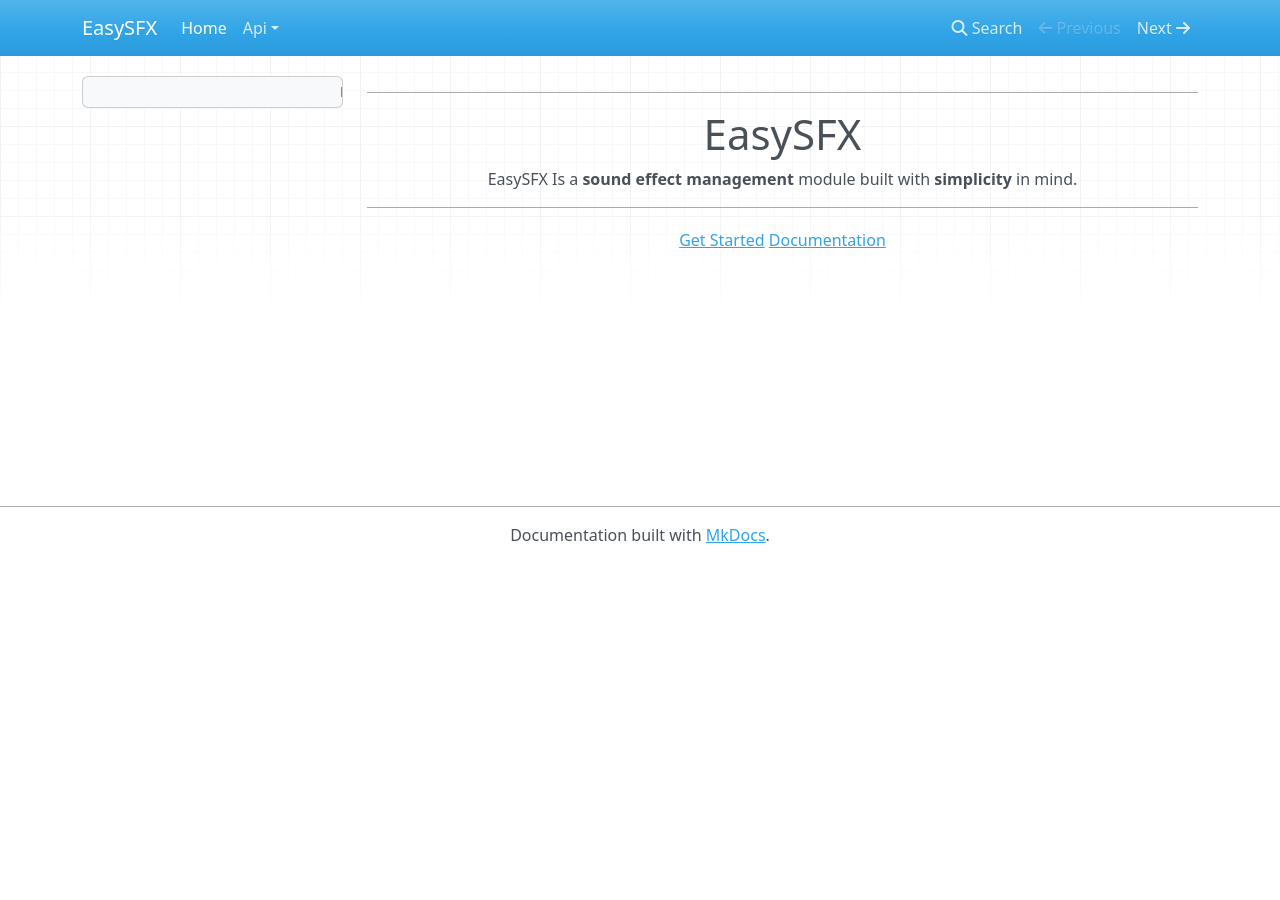
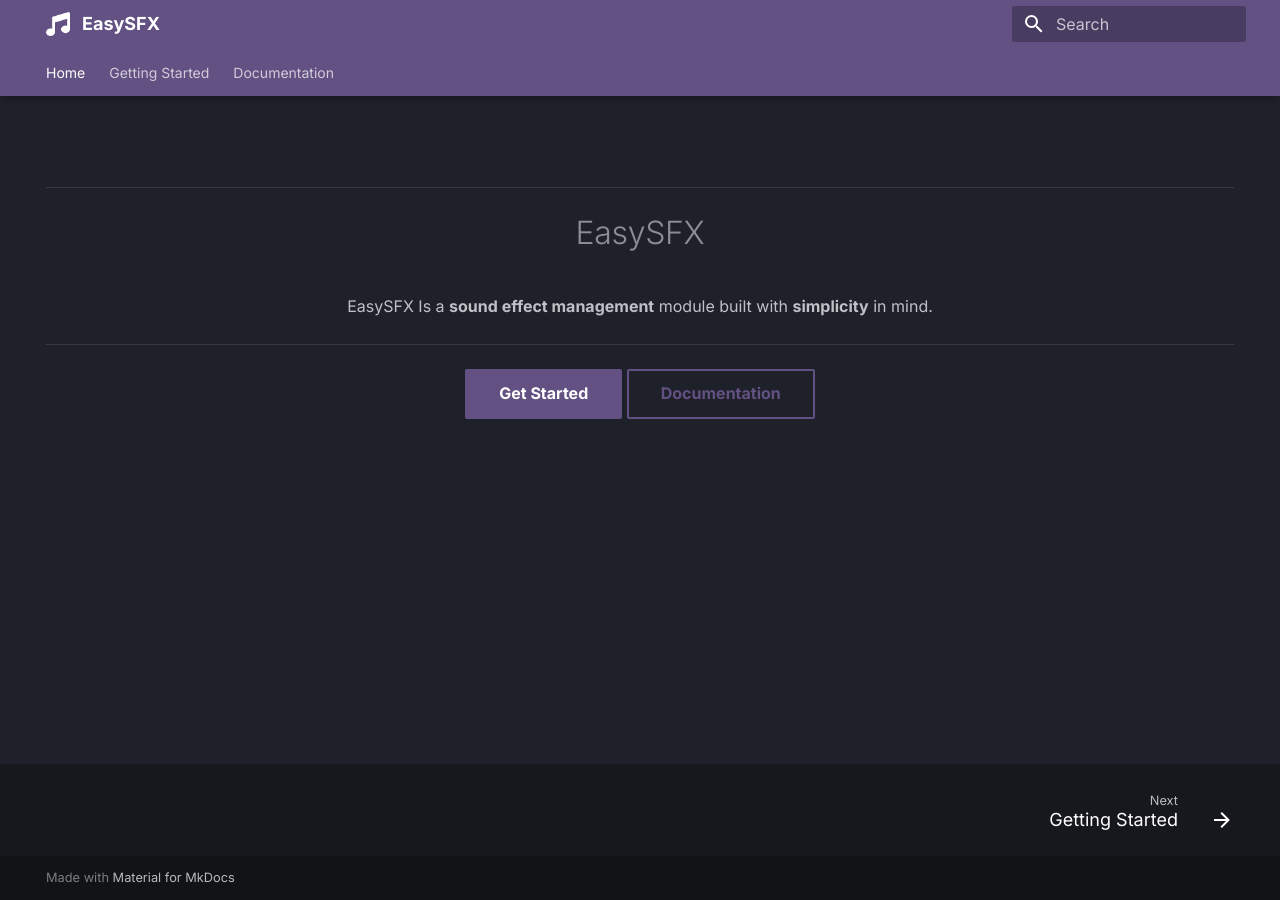
Before and after one commit to Withoutruless/EasySFX, an MkDocs documentation site: the page built from docs/index.md, in a window 1280 px wide. Built offline with MkDocs 1.6.1 and Material for MkDocs 9.7.7, drawn with Linux system fonts in a browser that asks for light colours; nearby versions of some CDN libraries.

Commit message:
Update mkdocs.yml

```diff
--- a/mkdocs.yml
+++ b/mkdocs.yml
@@ -1 +1,55 @@
 site_name: EasySFX
+repo_name: Withoutruless/EasySFX
+extra_css:
+  - css/extra.css
+nav:
+  - Home: index.md
+  - Getting Started: api/getting-started/index.md
+  - Documentation: api/documentation/index.md
+
+markdown_extensions:
+  - tables
+  - admonition
+  - pymdownx.details
+  - pymdownx.superfences
+  - attr_list
+  - md_in_html
+  - pymdownx.emoji:
+      emoji_index: !!python/name:material.extensions.emoji.twemoji
+      emoji_generator: !!python/name:material.extensions.emoji.to_svg
+theme:
+  name: material
+  logo: icon.png
+  font:
+    text: Inter
+    code: JetBrains Mono
+  icon:
+    edit: material/pencil
+    view: material/eye
+    admonition:
+      note: fontawesome/solid/note-sticky
+      abstract: fontawesome/solid/book
+      info: fontawesome/solid/circle-info
+      tip: fontawesome/solid/bullhorn
+      success: fontawesome/solid/check
+      question: fontawesome/solid/circle-question
+      warning: fontawesome/solid/triangle-exclamation
+      failure: fontawesome/solid/bomb
+      danger: fontawesome/solid/skull
+      bug: fontawesome/solid/robot
+      example: fontawesome/solid/flask
+      quote: fontawesome/solid/quote-left
+  features:
+    - navigation.instant
+    - navigation.instant.progress
+    - navigation.tabs
+    - navigation.tabs.sticky
+    - navigation.top
+    - navigation.footer
+    - content.action.edit
+    - content.code.copy
+    - content.code.select
+    - content.tooltips
+    - header.autohide
+  palette:
+    scheme: slate
```
